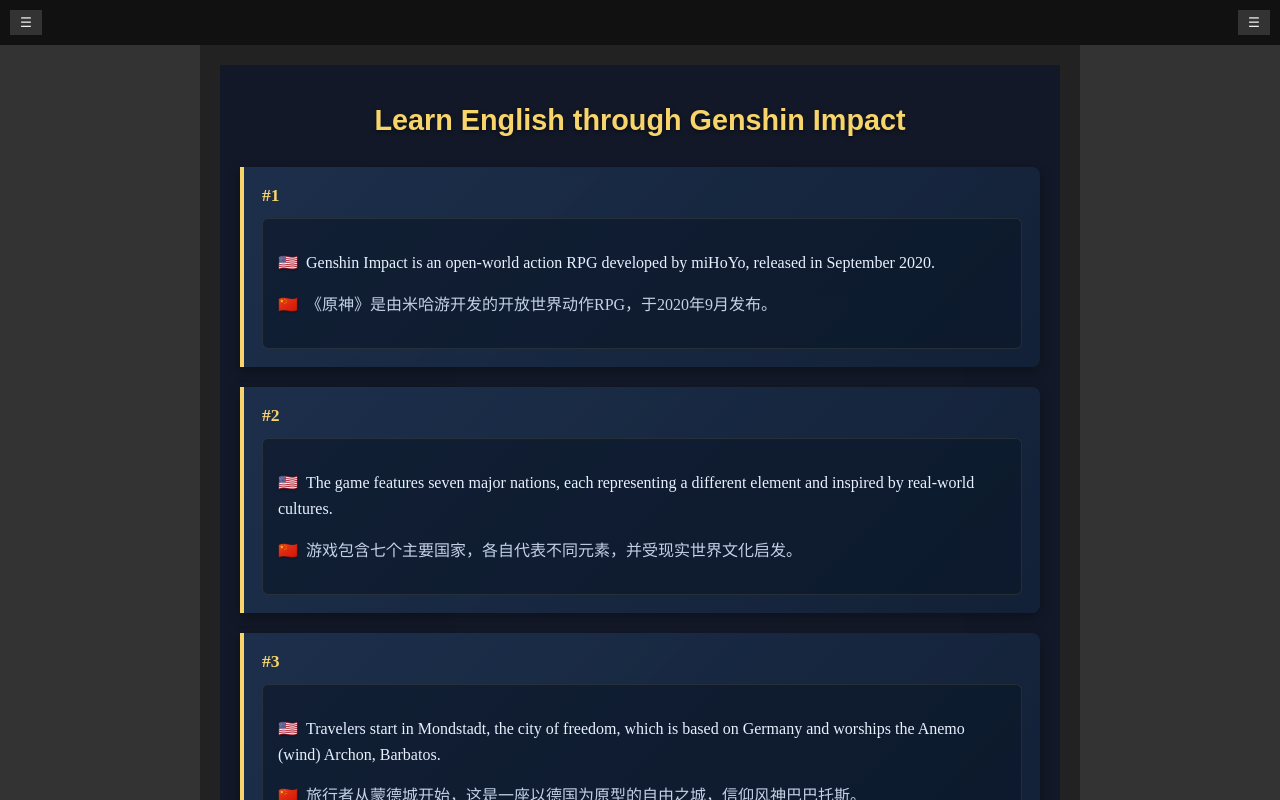
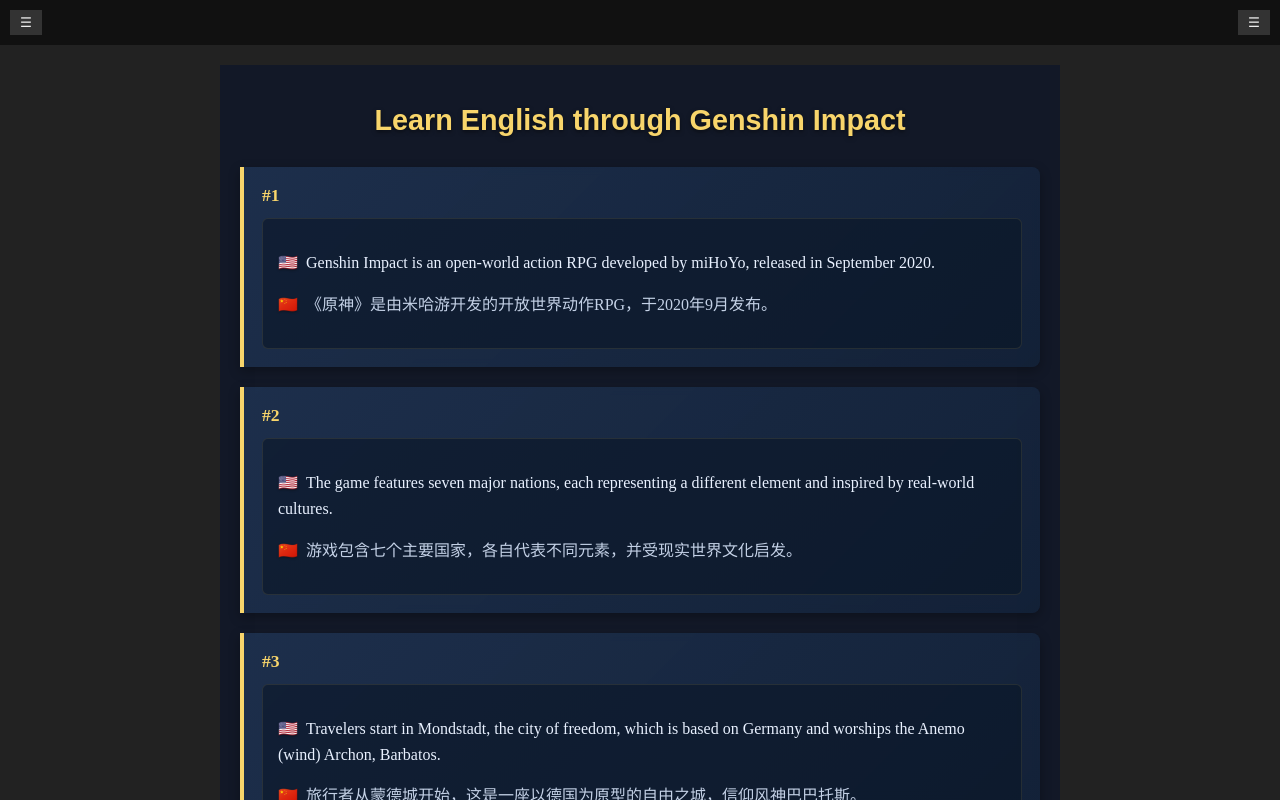
Before and after one commit to Jjqcoder/game-wander, a Vue app in the folder client/: page / in a window 1280 px wide. Built offline with nearby package versions, Linux system fonts and the light colour scheme.

Commit message:
feat(ui):left and right sidebar closed by default

```diff
--- a/client/src/components/HolyGrailLayout.vue
+++ b/client/src/components/HolyGrailLayout.vue
@@ -29,8 +29,8 @@
 <script setup>
 import {ref} from 'vue'
 
-const showLeft = ref(true)
-const showRight = ref(true)
+const showLeft = ref(false)
+const showRight = ref(false)
 
 const toggleLeft = () => (showLeft.value = !showLeft.value)
 const toggleRight = () => (showRight.value = !showRight.value)
```
